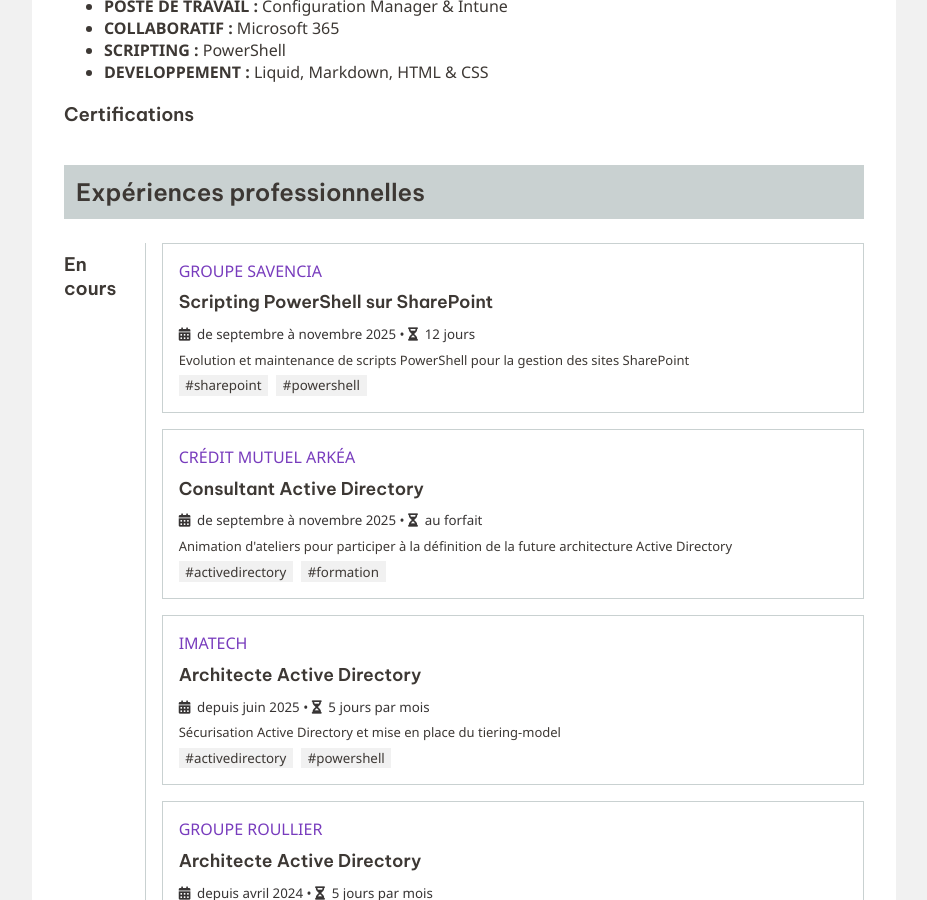
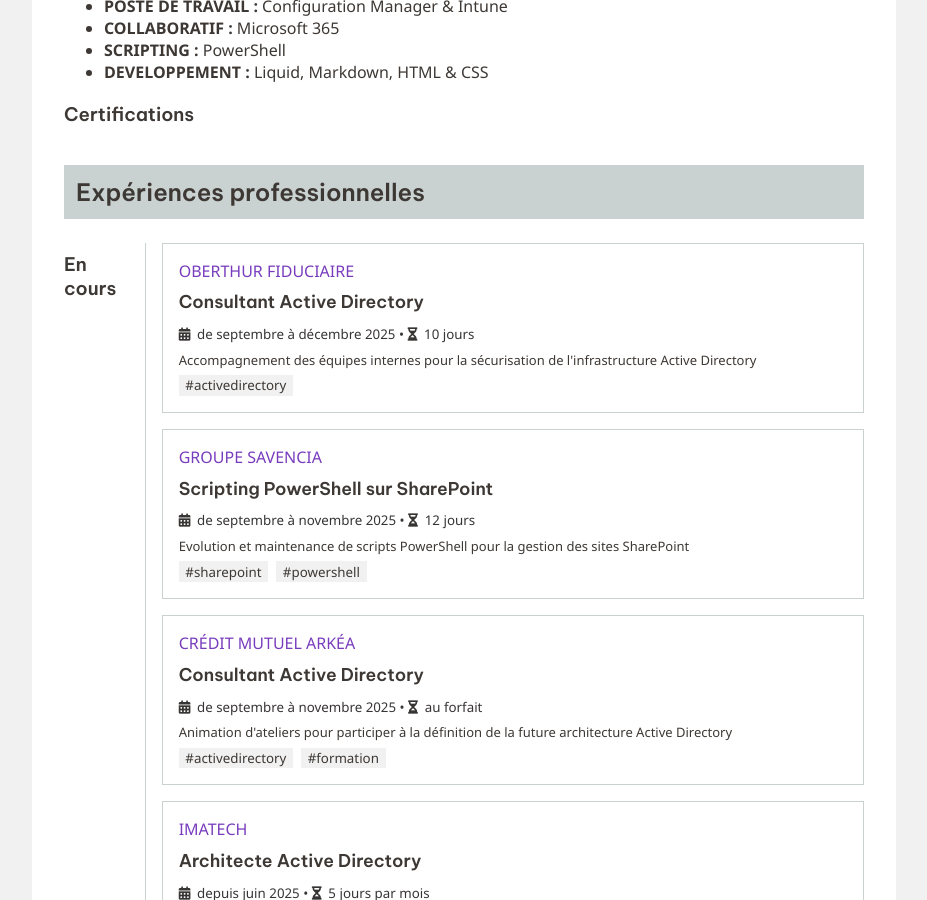
Before and after one commit to leobouard/leobouard.github.io, a Jekyll site: the page built from _pages/cv-metsys.html, in a window 1280 px wide and 900 px high, scrolled down 865 px. Shown: the whole window, without its empty margins (176-1103 px from the left). Built offline with Jekyll 4.4.1, drawn with Linux system fonts in a browser that asks for light colours; nearby versions of some CDN libraries; some web fonts are replaced.

Commit message:
Update projects.json

```diff
--- a/_data/projects.json
+++ b/_data/projects.json
@@ -2,6 +2,14 @@
     {
         "year": "En cours",
         "projects": [
+            {
+                "company": "Oberthur Fiduciaire",
+                "title": "Consultant Active Directory",
+                "period": "de septembre à décembre 2025",
+                "duration": "10 jours",
+                "description": "Accompagnement des équipes internes pour la sécurisation de l'infrastructure Active Directory",
+                "tags": ["activedirectory"]
+            },
             {
                 "company": "Groupe Savencia",
                 "title": "Scripting PowerShell sur SharePoint",
```
